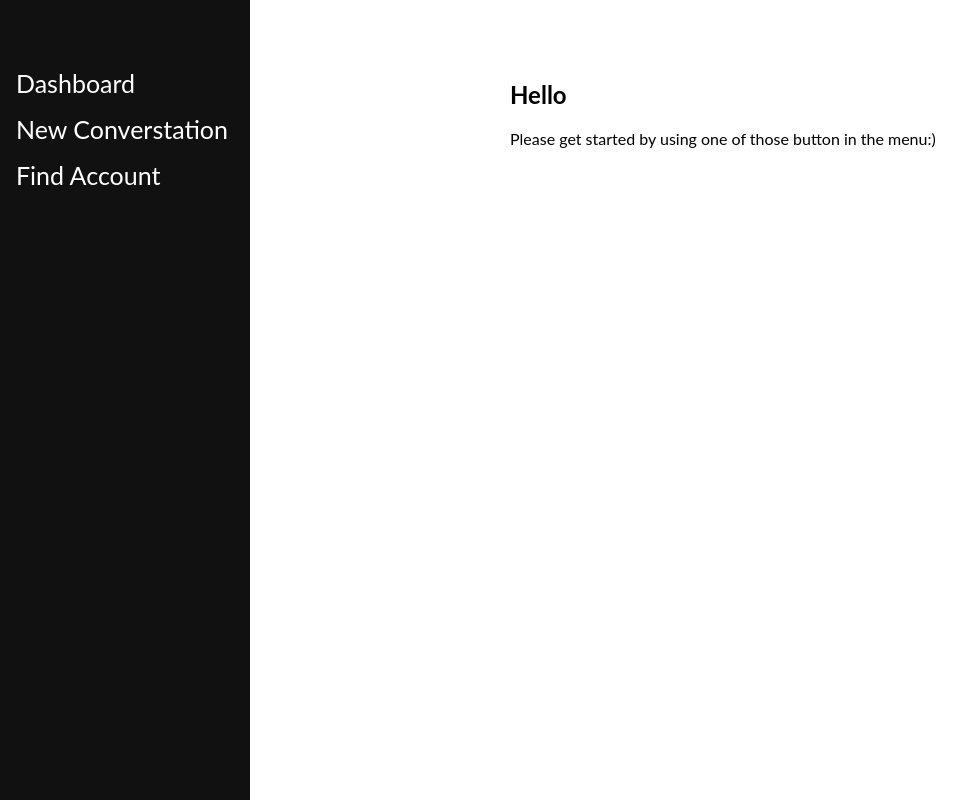
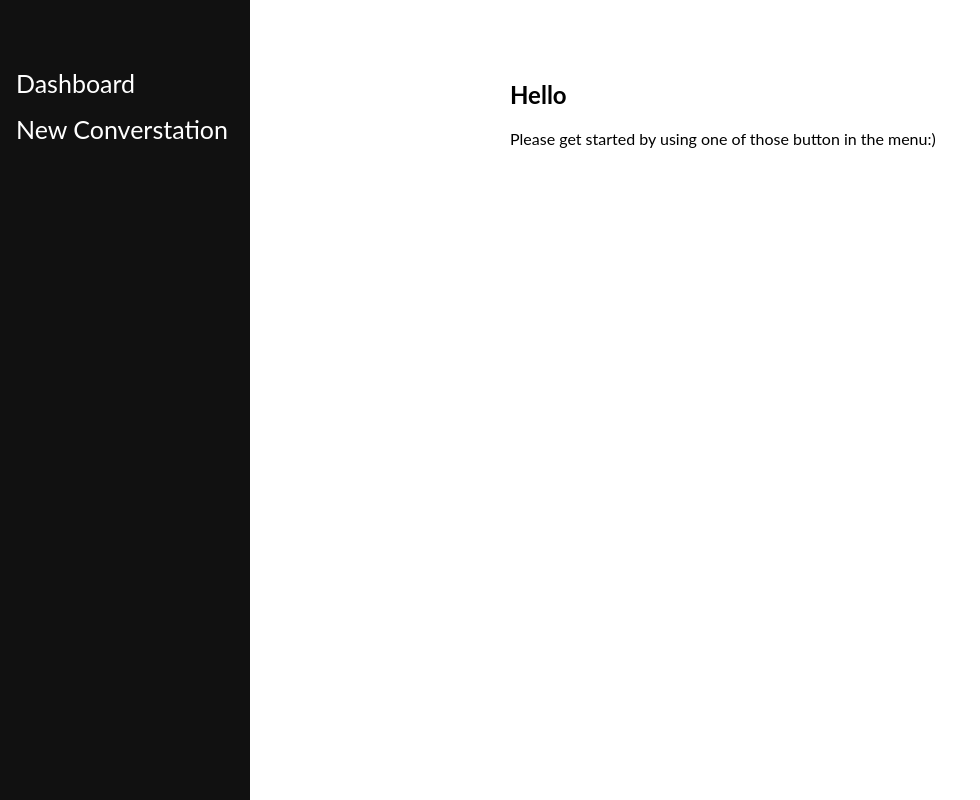
Before and after one commit to thediscorddev/Example_Messaging, a website: page public/index.html in a window 1280 px wide. Shown: the whole page, without its empty margins (0-980 px from the left). Drawn offline with Linux system fonts and the light colour scheme; no server answers.

Commit message:
Update index.html

```diff
--- a/public/index.html
+++ b/public/index.html
@@ -10,7 +10,6 @@
             <div class="sidebar" id="sidebar">
                 <a href="/dashboard.html">Dashboard</a>
                 <a href="/new.html">New Converstation</a>
-                <a href="/find.html">Find Account</a>
             </div>
             <div id="main">
                 <h2>Hello</h2>
```
